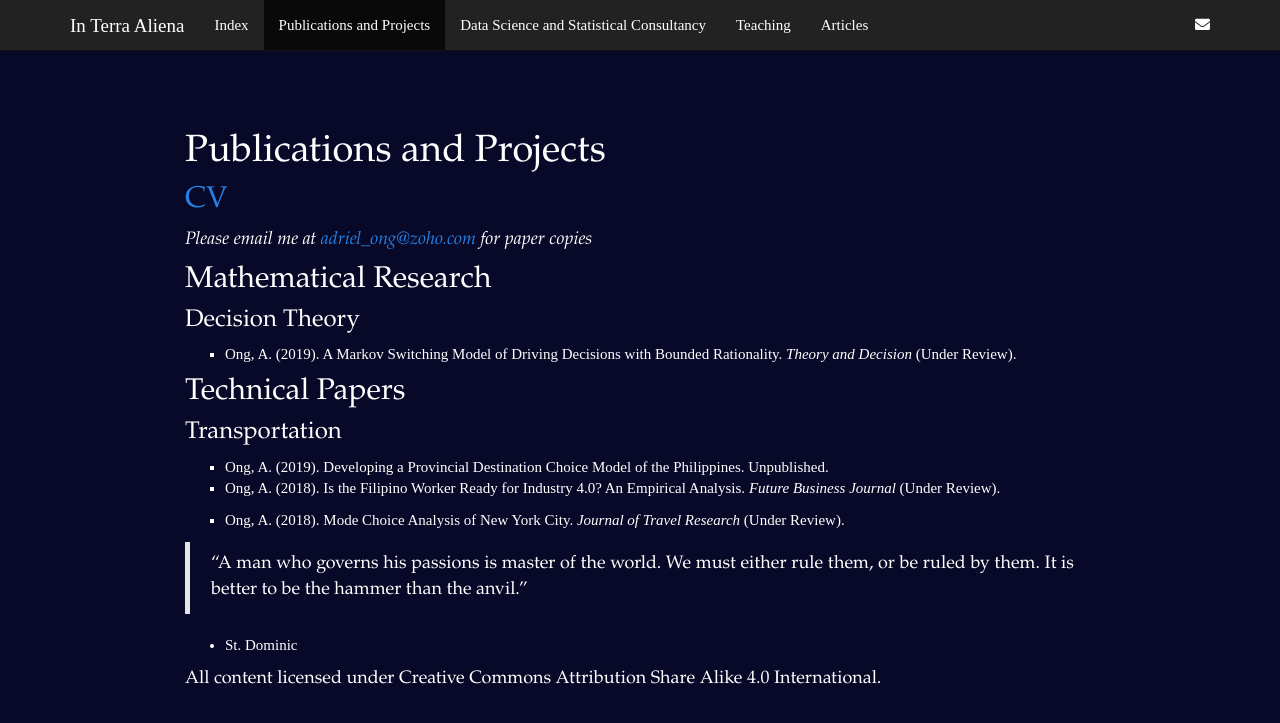
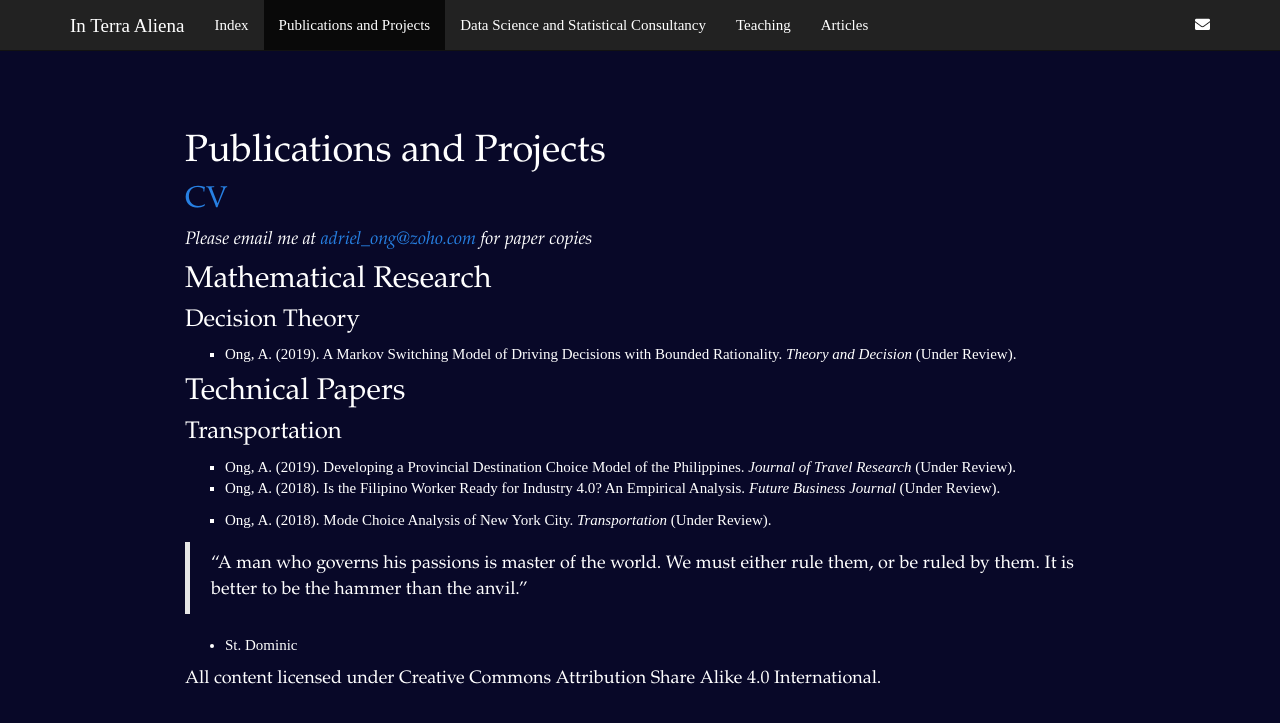
Before and after one commit to ManifoldPreacher/in-terra-aliena.github.io, a Jekyll site: the page publications_projects.html, which Jekyll copies as it is, in a window 1280 px wide. Shown: the top 723 px of the page. Built offline with Jekyll 4.4.1, drawn with Linux system fonts in a browser that asks for light colours.

Commit message:
Update publications_projects.html

```diff
--- a/publications_projects.html
+++ b/publications_projects.html
@@ -413,9 +413,9 @@ $(document).ready(function () {
 <div id="transportation" class="section level3">
 <h3>Transportation</h3>
 <ul type = "square">
-<li>Ong, A. (2019). Developing a Provincial Destination Choice Model of the Philippines. Unpublished.</li>
+<li>Ong, A. (2019). Developing a Provincial Destination Choice Model of the Philippines. <em>Journal of Travel Research</em> (Under Review).</li>
 <li>Ong, A. (2018). Is the Filipino Worker Ready for Industry 4.0? An Empirical Analysis. <em>Future Business Journal</em> (Under Review).</p>
-<li>Ong, A. (2018). Mode Choice Analysis of New York City. <em>Journal of Travel Research</em> (Under Review).</p>
+<li>Ong, A. (2018). Mode Choice Analysis of New York City. <em>Transportation</em> (Under Review).</p>
 </ul>
 </div>
 
```
